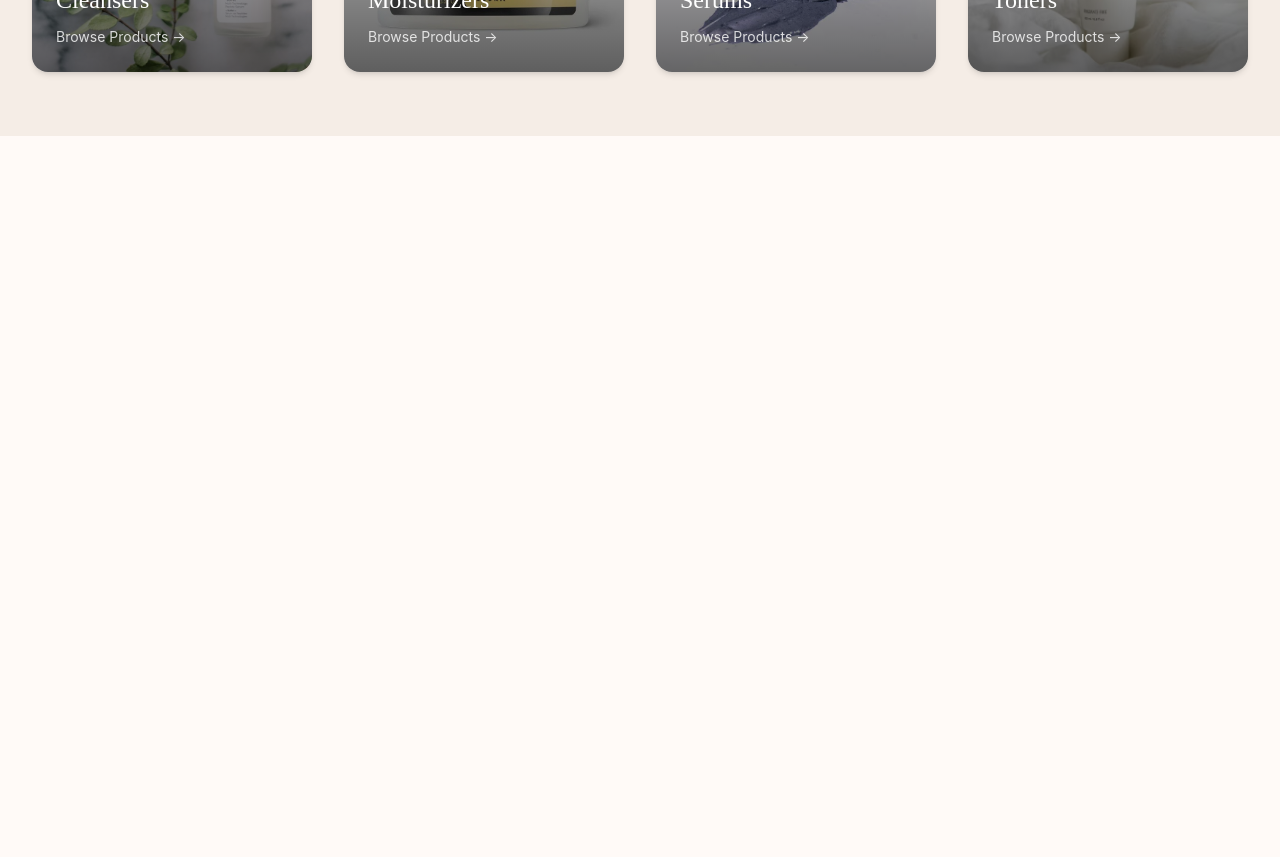
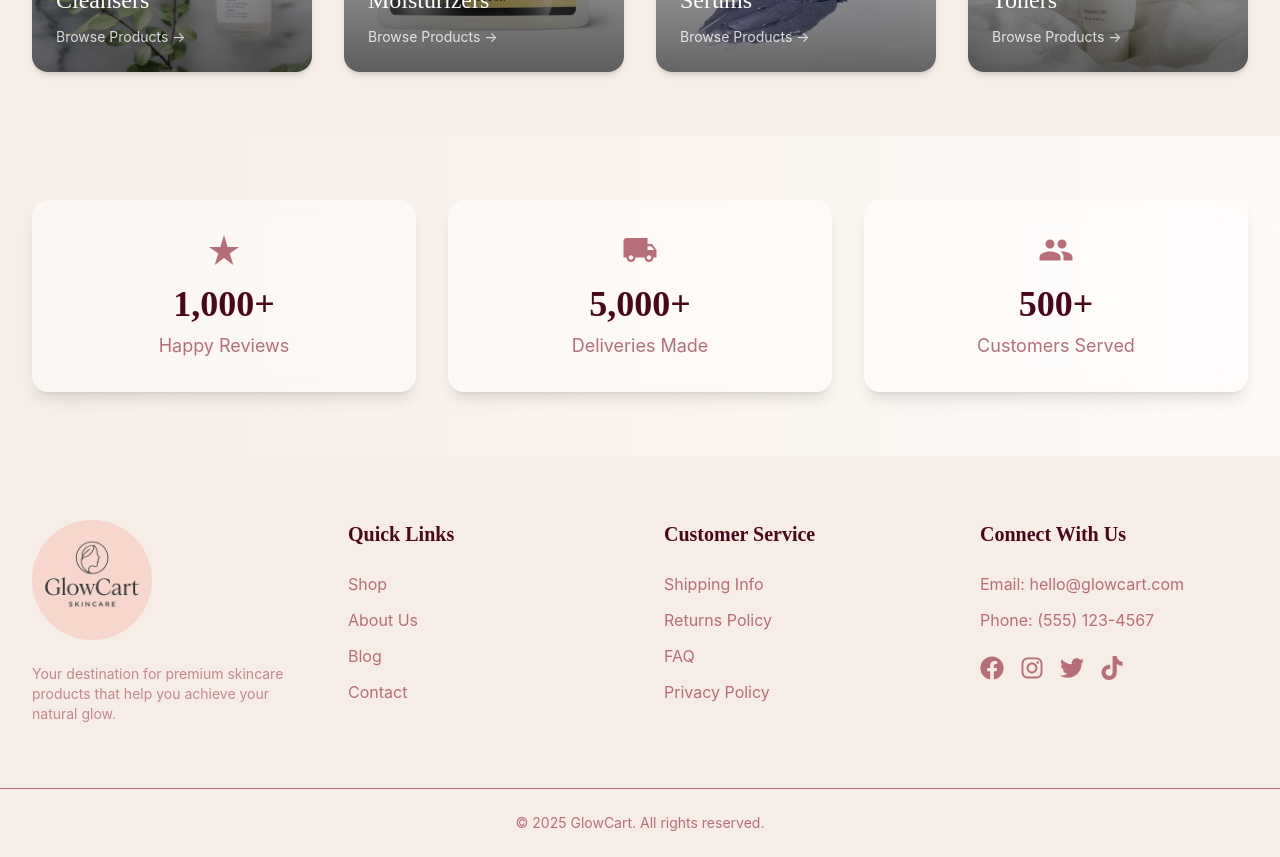
Before and after one commit to Stephen-Ogunjobi/glowcart, a Next.js app: page / in a window 1280 px wide. Shown: the part 1300-2157 px from the top of the page. Before the commit the page ends 1436 px from the top, so only its background shows below. Built offline with nearby package versions, Linux system fonts and the light colour scheme; no server answers; the database is empty.

Commit message:
footer done

```diff
--- /dev/null
+++ b/app/_components/Footer.tsx
@@ -0,0 +1,159 @@
+import Link from "next/link";
+import { FaFacebook, FaTwitter, FaInstagram, FaTiktok } from "react-icons/fa";
+import Image from "next/image";
+
+export default function Footer() {
+  return (
+    <footer className="bg-[var(--color-beige)] text-[var(--color-rose-gold)]">
+      {/* Main Footer Content */}
+      <div className="max-w-7xl mx-auto px-8 py-16">
+        <div className="grid grid-cols-1 md:grid-cols-2 lg:grid-cols-4 gap-12">
+          {/* Brand Section */}
+          <div className="space-y-4">
+            <Link href="/" className="block mb-6">
+              <Image
+                src="/Elegant GlowCart Skincare Logo.png"
+                alt="GlowCart"
+                width={120}
+                height={120}
+                className="rounded-full"
+              />
+            </Link>
+            <p className="text-sm opacity-80 max-w-xs">
+              Your destination for premium skincare products that help you
+              achieve your natural glow.
+            </p>
+          </div>
+
+          {/* Quick Links */}
+          <div>
+            <h3 className="text-xl font-bold mb-6 text-[#4A071C]">
+              Quick Links
+            </h3>
+            <ul className="space-y-3">
+              <li>
+                <Link
+                  href="/shop"
+                  className="hover:text-[#4A071C] transition-colors"
+                >
+                  Shop
+                </Link>
+              </li>
+              <li>
+                <Link
+                  href="/about"
+                  className="hover:text-[#4A071C] transition-colors"
+                >
+                  About Us
+                </Link>
+              </li>
+              <li>
+                <Link
+                  href="/blog"
+                  className="hover:text-[#4A071C] transition-colors"
+                >
+                  Blog
+                </Link>
+              </li>
+              <li>
+                <Link
+                  href="/contact"
+                  className="hover:text-[#4A071C] transition-colors"
+                >
+                  Contact
+                </Link>
+              </li>
+            </ul>
+          </div>
+
+          {/* Customer Service */}
+          <div>
+            <h3 className="text-xl font-bold mb-6 text-[#4A071C]">
+              Customer Service
+            </h3>
+            <ul className="space-y-3">
+              <li>
+                <Link
+                  href="/shipping"
+                  className="hover:text-[#4A071C] transition-colors"
+                >
+                  Shipping Info
+                </Link>
+              </li>
+              <li>
+                <Link
+                  href="/returns"
+                  className="hover:text-[#4A071C] transition-colors"
+                >
+                  Returns Policy
+                </Link>
+              </li>
+              <li>
+                <Link
+                  href="/faq"
+                  className="hover:text-[#4A071C] transition-colors"
+                >
+                  FAQ
+                </Link>
+              </li>
+              <li>
+                <Link
+                  href="/privacy"
+                  className="hover:text-[#4A071C] transition-colors"
+                >
+                  Privacy Policy
+                </Link>
+              </li>
+            </ul>
+          </div>
+
+          {/* Contact & Social */}
+          <div>
+            <h3 className="text-xl font-bold mb-6 text-[#4A071C]">
+              Connect With Us
+            </h3>
+            <div className="space-y-3 mb-6">
+              <p>Email: hello@glowcart.com</p>
+              <p>Phone: (555) 123-4567</p>
+            </div>
+            <div className="flex space-x-4">
+              <a
+                href="#"
+                className="text-2xl hover:text-[#4A071C] transition-colors"
+              >
+                <FaFacebook />
+              </a>
+              <a
+                href="#"
+                className="text-2xl hover:text-[#4A071C] transition-colors"
+              >
+                <FaInstagram />
+              </a>
+              <a
+                href="#"
+                className="text-2xl hover:text-[#4A071C] transition-colors"
+              >
+                <FaTwitter />
+              </a>
+              <a
+                href="#"
+                className="text-2xl hover:text-[#4A071C] transition-colors"
+              >
+                <FaTiktok />
+              </a>
+            </div>
+          </div>
+        </div>
+      </div>
+
+      {/* Bottom Bar */}
+      <div className="border-t border-[var(--color-rose-gold)] border-opacity-20">
+        <div className="max-w-7xl mx-auto px-8 py-6">
+          <p className="text-center text-sm">
+            © {new Date().getFullYear()} GlowCart. All rights reserved.
+          </p>
+        </div>
+      </div>
+    </footer>
+  );
+}
--- /dev/null
+++ b/app/_components/Reviews.tsx
@@ -0,0 +1,117 @@
+"use client";
+
+import { useState, useEffect, useRef } from "react";
+import { MdStarRate, MdLocalShipping, MdPeople } from "react-icons/md";
+
+function useCountUp(end: number, duration: number = 2000, start: number = 0) {
+  const [count, setCount] = useState(start);
+  const countRef = useRef(start);
+  const [isInView, setIsInView] = useState(false);
+  const observerRef = useRef<HTMLDivElement>(null);
+
+  useEffect(() => {
+    const observer = new IntersectionObserver(
+      ([entry]) => {
+        if (entry.isIntersecting && !isInView) {
+          setIsInView(true);
+        }
+      },
+      { threshold: 0.1 }
+    );
+
+    if (observerRef.current) {
+      observer.observe(observerRef.current);
+    }
+
+    return () => {
+      if (observerRef.current) {
+        observer.unobserve(observerRef.current);
+      }
+    };
+  }, [isInView]);
+
+  useEffect(() => {
+    if (!isInView) return;
+
+    const startTime = performance.now();
+    const step = (currentTime: number) => {
+      const progress = Math.min((currentTime - startTime) / duration, 1);
+      const currentCount = Math.floor(progress * (end - start) + start);
+
+      if (currentCount !== countRef.current) {
+        countRef.current = currentCount;
+        setCount(currentCount);
+      }
+
+      if (progress < 1) {
+        requestAnimationFrame(step);
+      }
+    };
+
+    requestAnimationFrame(step);
+  }, [end, duration, start, isInView]);
+
+  return { count, observerRef };
+}
+
+function StatCard({
+  number,
+  label,
+  icon: Icon,
+}: {
+  number: number;
+  label: string;
+  icon: React.ElementType;
+}) {
+  const { count, observerRef } = useCountUp(number);
+
+  return (
+    <div
+      ref={observerRef}
+      className="text-center p-8 rounded-2xl bg-white/50 backdrop-blur-sm
+        shadow-lg hover:shadow-xl transition-all duration-300 hover:-translate-y-1"
+    >
+      <Icon className="text-4xl mb-4 mx-auto block text-[var(--color-rose-gold)]" />
+      <h3 className="text-4xl font-bold text-[#4A071C] mb-2">
+        {count.toLocaleString()}+
+      </h3>
+      <p className="text-[var(--color-rose-gold)] text-lg">{label}</p>
+    </div>
+  );
+}
+
+export default function Reviews() {
+  const stats = [
+    {
+      number: 1000,
+      label: "Happy Reviews",
+      icon: MdStarRate,
+    },
+    {
+      number: 5000,
+      label: "Deliveries Made",
+      icon: MdLocalShipping,
+    },
+    {
+      number: 500,
+      label: "Customers Served",
+      icon: MdPeople,
+    },
+  ];
+  return (
+    <section className="py-16 px-8 bg-gradient-to-r from-[var(--color-beige)] to-[var(--color-offwhite)]">
+      <div className="max-w-7xl mx-auto">
+        <div className="grid grid-cols-1 md:grid-cols-3 gap-8">
+          {stats.map((stat) => (
+            <StatCard
+              key={stat.label}
+              number={stat.number}
+              label={stat.label}
+              icon={stat.icon}
+            />
+          ))}
+        </div>
+      </div>
+    </section>
+  );
+}
--- a/app/layout.tsx
+++ b/app/layout.tsx
@@ -1,5 +1,6 @@
 import "./globals.css";
 import Navbar from "./_components/Navbar";
+import Footer from "./_components/Footer";
 
 export const metadata = {
   title: {
@@ -18,6 +19,7 @@ export default function RootLayout({
       <body>
         <Navbar />
         <main>{children}</main>
+        <Footer />
       </body>
     </html>
   );
--- a/app/page.tsx
+++ b/app/page.tsx
@@ -1,6 +1,7 @@
 import Categories from "./_components/Categories";
 import FeaturedProducts from "./_components/FeaturedProducts";
 import Herosection from "./_components/Herosection";
+import Reviews from "./_components/Reviews";
 
 export default function Home() {
   return (
@@ -8,6 +9,7 @@ export default function Home() {
       <Herosection />
       <FeaturedProducts />
       <Categories />
+      <Reviews />
     </div>
   );
 }
```
Also changed, not shown: public/shop-subhero.jpg (added).
